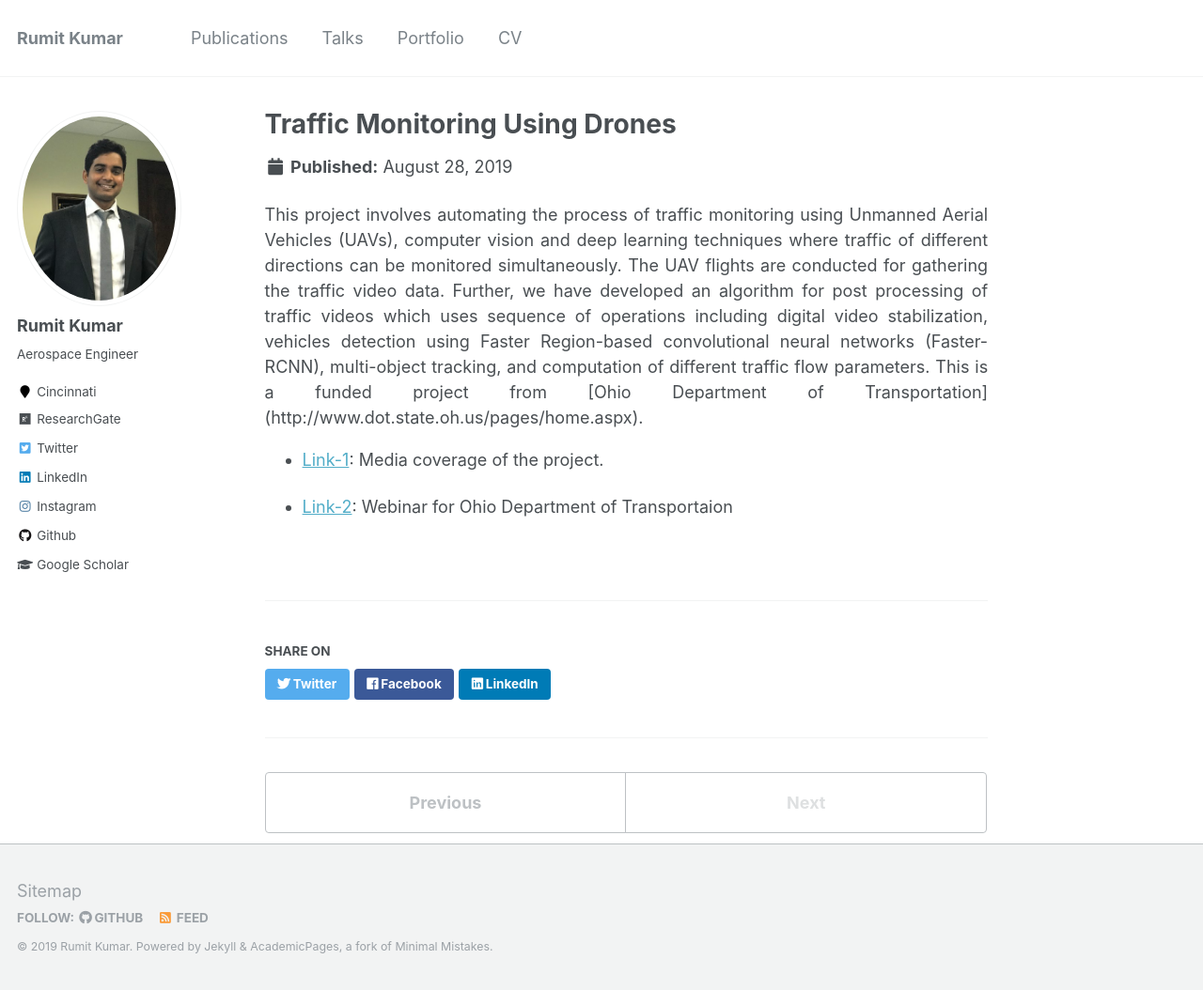
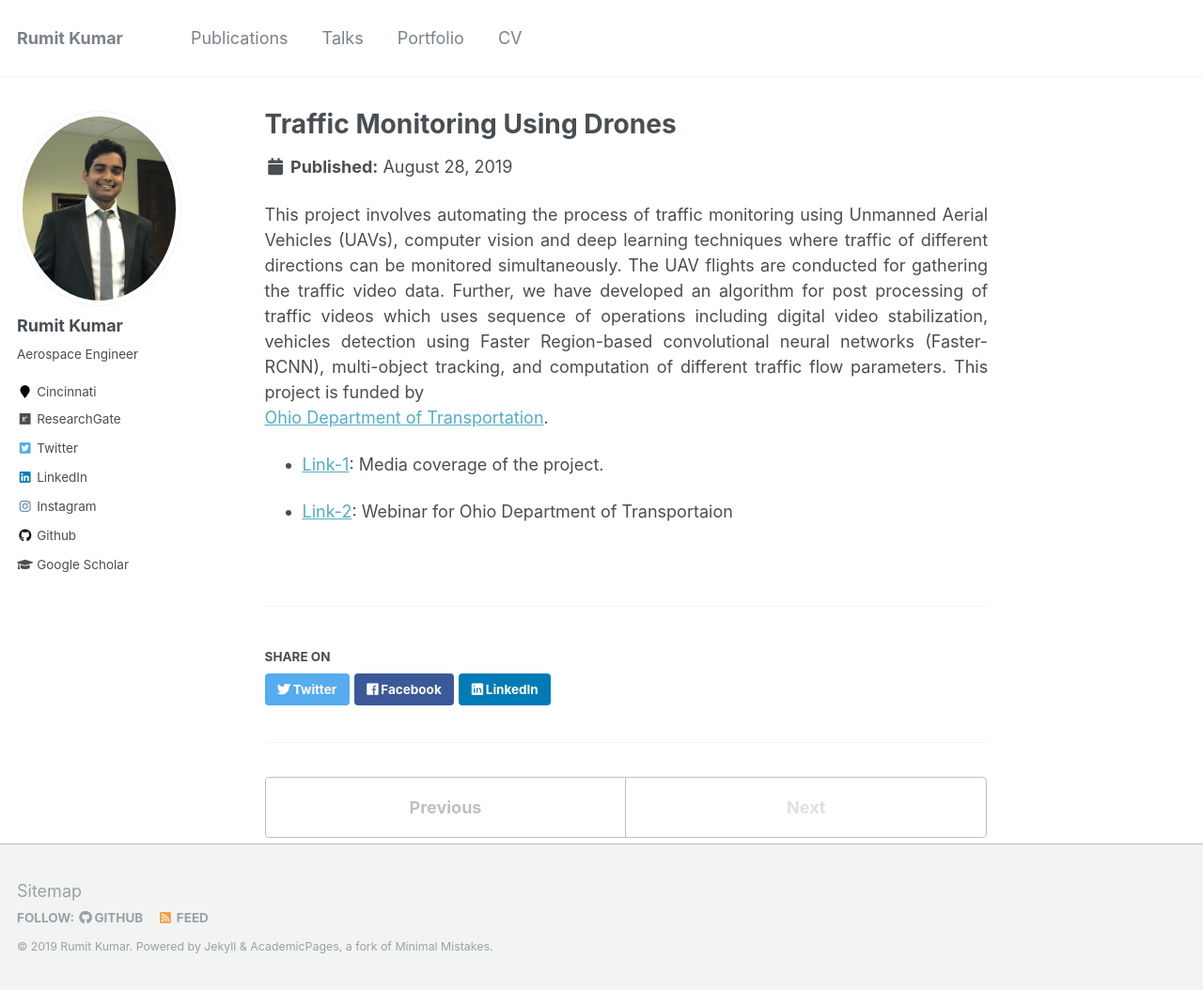
Before and after one commit to kumarrt/kumarrt.github.io, a Jekyll site: the page built from _portfolio/traffic monitoring.md, in a window 1280 px wide and 1054 px high. Shown: the whole window at 94% size. Built offline with Jekyll 4.4.1, drawn with Linux system fonts in a browser that asks for light colours.

Commit message:
Update traffic monitoring.md

```diff
--- a/_portfolio/traffic monitoring.md
+++ b/_portfolio/traffic monitoring.md
@@ -6,7 +6,7 @@ excerpt: "Media coverage for the departmentent of transportation project, please
 collection: portfolio
 ---
 
-<div style="text-align: justify"> This project involves automating the process of traffic monitoring using Unmanned Aerial Vehicles (UAVs), computer vision and deep learning techniques where traffic of different directions can be monitored simultaneously. The UAV flights are conducted for gathering the traffic video data. Further, we have developed an algorithm for post processing of traffic videos which uses sequence of operations including digital video stabilization, vehicles detection using Faster Region-based convolutional neural networks (Faster-RCNN), multi-object tracking, and computation of different traffic flow parameters. This is a funded project from [Ohio Department of Transportation](http://www.dot.state.oh.us/pages/home.aspx).  </div>
+<div style="text-align: justify"> This project involves automating the process of traffic monitoring using Unmanned Aerial Vehicles (UAVs), computer vision and deep learning techniques where traffic of different directions can be monitored simultaneously. The UAV flights are conducted for gathering the traffic video data. Further, we have developed an algorithm for post processing of traffic videos which uses sequence of operations including digital video stabilization, vehicles detection using Faster Region-based convolutional neural networks (Faster-RCNN), multi-object tracking, and computation of different traffic flow parameters. This project is funded by </div> [Ohio Department of Transportation](http://www.dot.state.oh.us/pages/home.aspx).
 
 * [Link-1](https://www.youtube.com/watch?v=40ETHT2a8SQ): Media coverage of the project.
 
```
